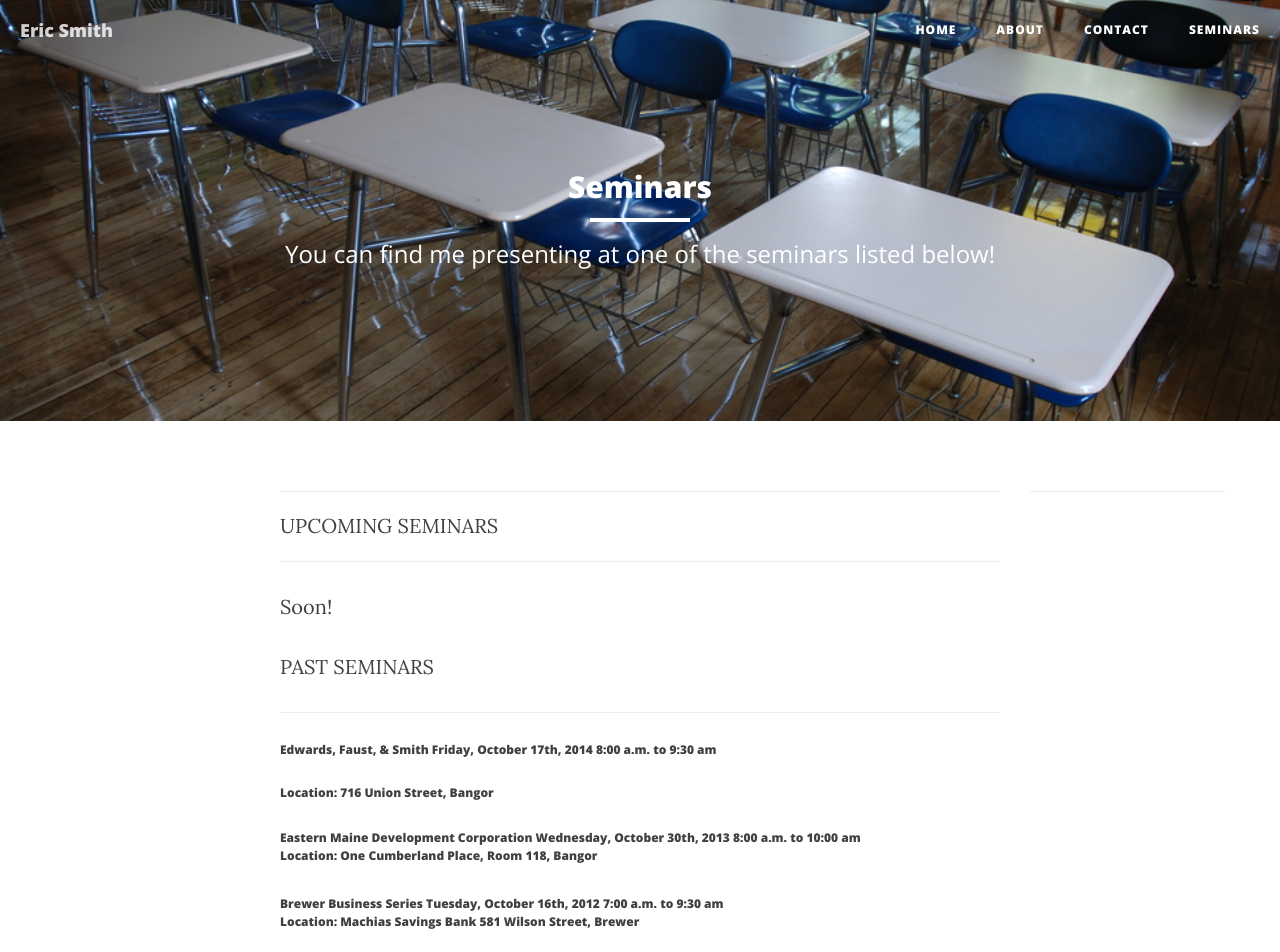
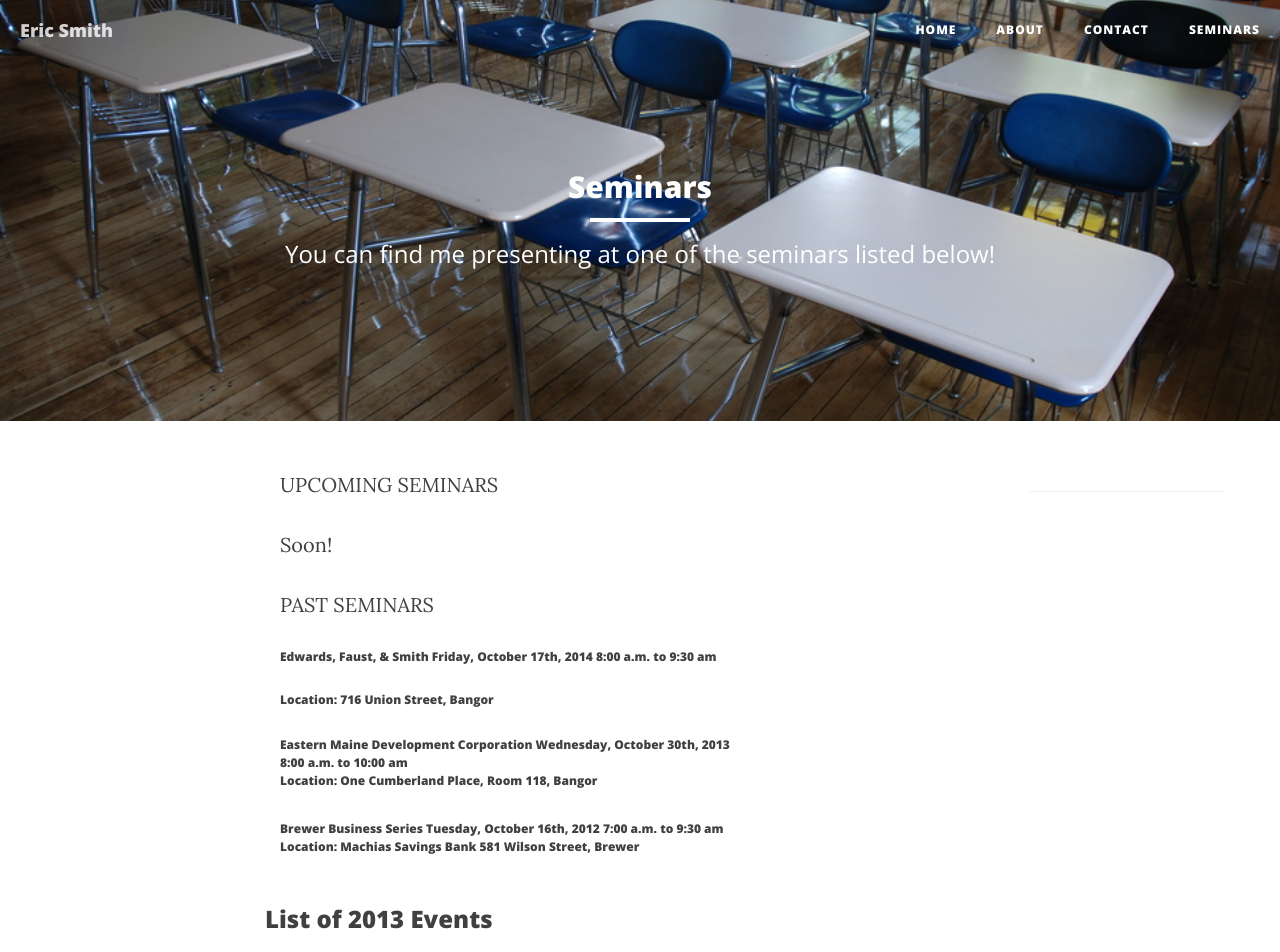
Before and after one commit to grumaccountant/eric, a Jekyll site: the page built from seminars.html, in a window 1280 px wide. Shown: the top 952 px of the page. Built offline with Jekyll 4.4.1, drawn with Linux system fonts in a browser that asks for light colours; nearby versions of some CDN libraries.

Commit message:
Update seminars.html

```diff
--- a/seminars.html
+++ b/seminars.html
@@ -7,15 +7,15 @@
 
 <div class="container-fluid">
   <div class="row">
-    <div class="col-xs-12">
-<hr>
-UPCOMING SEMINARS<hr>
+    <div class="col-xs-8">
+
+UPCOMING SEMINARS
 <p>
 <p>
 Soon!
 <p>
 PAST SEMINARS
-<hr><p></p><p><h6>
+<p></p><p><h6>
 Edwards, Faust, & Smith
 Friday, October 17th, 2014 8:00 a.m. to 9:30 am
 <br></p>Location:  716 Union Street, Bangor
```
